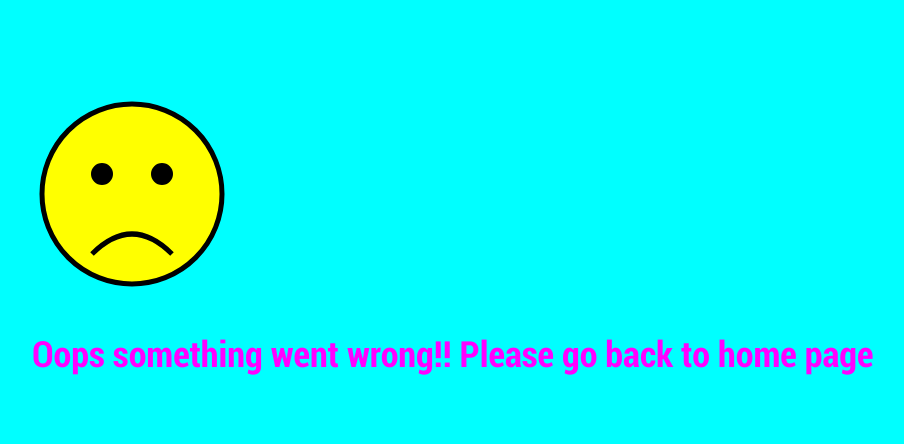
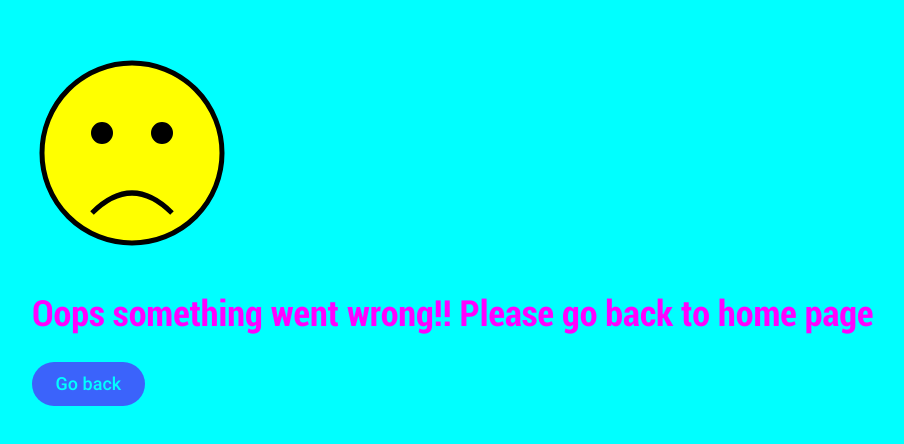
Before and after one commit to SwathiCR/eds-mysite, a website: page 404.html in a window 1280 px wide. Shown: the part 170-614 px from the top of the page, without its empty margins (0-904 px from the left). Drawn offline with Linux system fonts and the light colour scheme; no server answers.

Commit message:
Modified the redirection URL to point to base and removed document referrer

```diff
--- a/404.html
+++ b/404.html
@@ -15,18 +15,18 @@
     ></script>
     <script type="module">
       window.addEventListener("load", () => {
-        if (document.referrer) {
-          const homePage = "http://localhost:3000";
-          const { origin } = new URL(document.referrer);
+        const baseUrl = `${window.location.protocol}//${
+          window.location.hostname
+        }${window.location.port ? ":" + window.location.port : ""}`;
+        const { origin, pathname } = new URL(baseUrl);
         if (origin === window.location.origin) {
           const backBtn = document.createElement("a");
           backBtn.classList.add("button", "error-button-back");
-            backBtn.href = homePage;
+          backBtn.href = pathname;
           backBtn.textContent = "Go back";
           backBtn.title = "Go back";
           const btnContainer = document.querySelector(".button-container");
           btnContainer.append(backBtn);
-          }
         }
       });
     </script>
```
Lines whose indentation alone changed are shown as unchanged.
